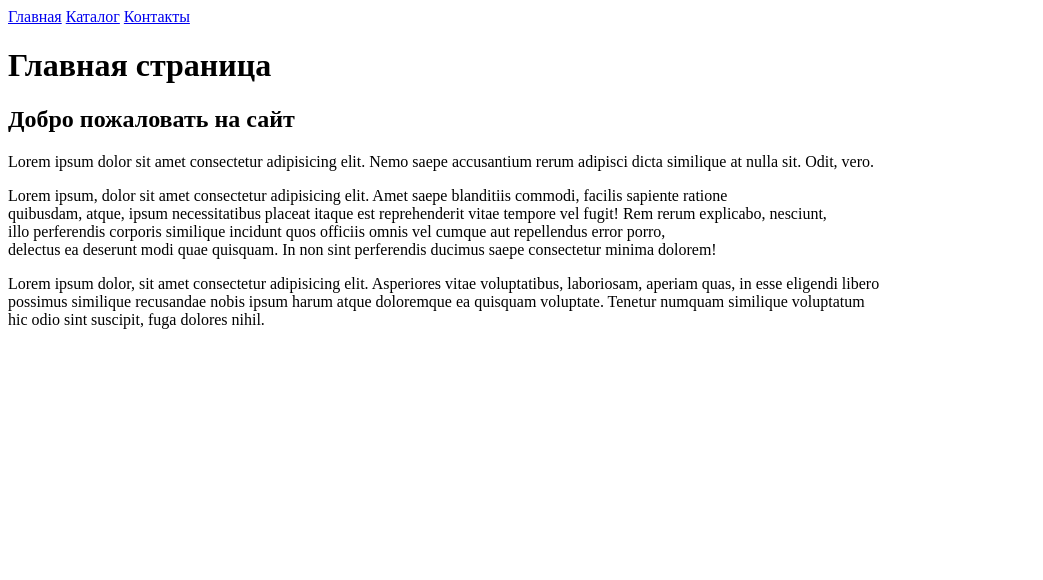
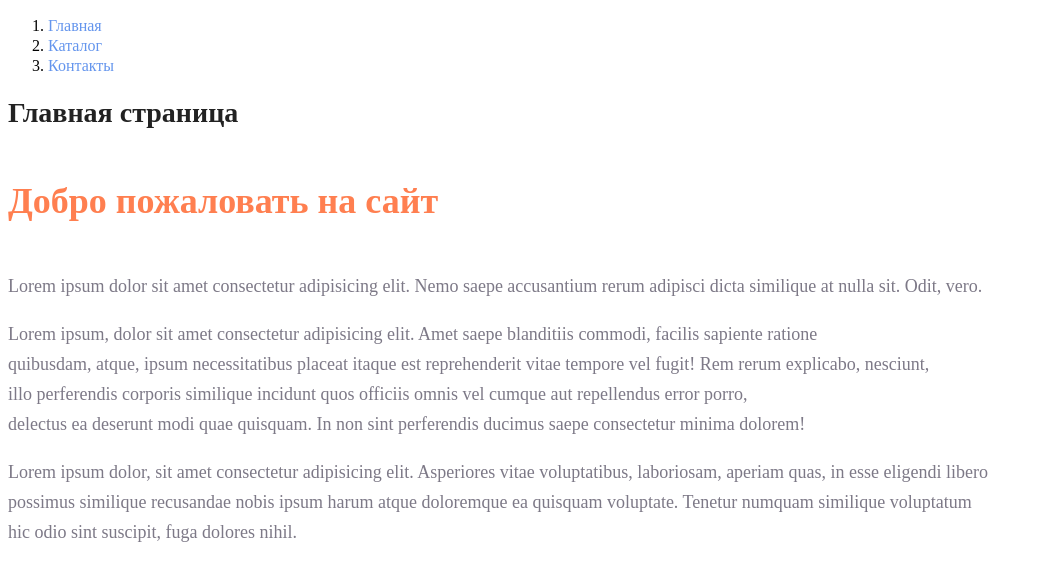
Before and after one commit to IoganKrauzer/HTML_CSS, a plain HTML site: page home_work/home_work_1/index.html in a window 1280 px wide. Shown: the whole page, without its empty margins (0-1043 px from the left). Drawn offline with Linux system fonts and the light colour scheme.

Commit message:
Home Work 2

```diff
--- /dev/null
+++ b/home_work/home_work_1/css/style.css
@@ -0,0 +1,27 @@
+a {
+    text-decoration: none;
+}
+
+.menu-navigation-link{
+    color: cornflowerblue;
+    font-size: 16px;
+    line-height: 20px;
+}
+
+.all-main-headers{
+    color: #222222;
+    font-size: 28px;
+    line-height: 36px;
+    font-weight: bold;
+}
+
+.all-paragraphs{
+    font-style: normal; font-weight: 300; font-size: 18px; line-height: 30px; color: #7D7987
+}
+
+.all-sub-headers{
+    color: coral;
+    font-style: normal;
+    font-weight: 700; font-size: 36px;
+    line-height: 80px;
+}
--- a/home_work/home_work_1/index.html
+++ b/home_work/home_work_1/index.html
@@ -1,28 +1,45 @@
 <!DOCTYPE html>
 <html lang="en">
+
 <head>
     <meta charset="UTF-8">
     <meta name="viewport" content="width=device-width, initial-scale=1.0">
     <title>Document</title>
+    <link rel="stylesheet" href="./css/style.css">
 </head>
+
 <body>
-    <a href="./index.html">Главная</a>
-    <a href="./catalog/catalog.html">Каталог</a>
-    <a href="#">Контакты</a>
+    <ol>
+        <li>
+            <a class="menu-navigation-link" href="./index.html">Главная</a>
+        </li>
+        <li>
+            <a class="menu-navigation-link"  href="./catalog/catalog.html">Каталог</a>
+        </li>
+        <li>
+            <a class="menu-navigation-link"  href="#">Контакты</a>
+        </li>
+    </ol>
 
-    <h1>Главная страница</h1>
-    <h2>Добро пожаловать на сайт</h2>
+    <h1 class="all-main-headers">Главная страница</h1>
+    <h2 class="all-sub-headers">Добро пожаловать на сайт</h2>
 
-    <p>Lorem ipsum dolor sit amet consectetur adipisicing elit. Nemo saepe accusantium rerum adipisci dicta similique at nulla sit. Odit, vero.</p>
+    <p class="all-paragraphs">Lorem ipsum dolor sit amet consectetur adipisicing elit. Nemo saepe accusantium rerum adipisci dicta similique at
+        nulla sit. Odit, vero.</p>
 
-    <p>Lorem ipsum, dolor sit amet consectetur adipisicing elit. Amet saepe blanditiis commodi, facilis sapiente ratione <br/>
-        quibusdam, atque, ipsum necessitatibus placeat itaque est reprehenderit vitae tempore vel fugit! Rem rerum explicabo, nesciunt, <br/>
-        illo perferendis corporis similique incidunt quos officiis omnis vel cumque aut repellendus error porro, <br/>
+    <p class="all-paragraphs">Lorem ipsum, dolor sit amet consectetur adipisicing elit. Amet saepe blanditiis commodi, facilis sapiente ratione
+        <br />
+        quibusdam, atque, ipsum necessitatibus placeat itaque est reprehenderit vitae tempore vel fugit! Rem rerum
+        explicabo, nesciunt, <br />
+        illo perferendis corporis similique incidunt quos officiis omnis vel cumque aut repellendus error porro, <br />
         delectus ea deserunt modi quae quisquam. In non sint perferendis ducimus saepe consectetur minima dolorem!</p>
 
-    <p>Lorem ipsum dolor, sit amet consectetur adipisicing elit. Asperiores vitae voluptatibus, laboriosam, aperiam quas, in esse eligendi libero <br/>
-        possimus similique recusandae nobis ipsum harum atque doloremque ea quisquam voluptate. Tenetur numquam similique voluptatum <br/>
+    <p class="all-paragraphs">Lorem ipsum dolor, sit amet consectetur adipisicing elit. Asperiores vitae voluptatibus, laboriosam, aperiam
+        quas, in esse eligendi libero <br />
+        possimus similique recusandae nobis ipsum harum atque doloremque ea quisquam voluptate. Tenetur numquam
+        similique voluptatum <br />
         hic odio sint suscipit, fuga dolores nihil.</p>
 
 </body>
+
 </html>
```
Also changed, not shown: home_work/home_work_1/catalog/catalog.html (+43 -28 lines).
